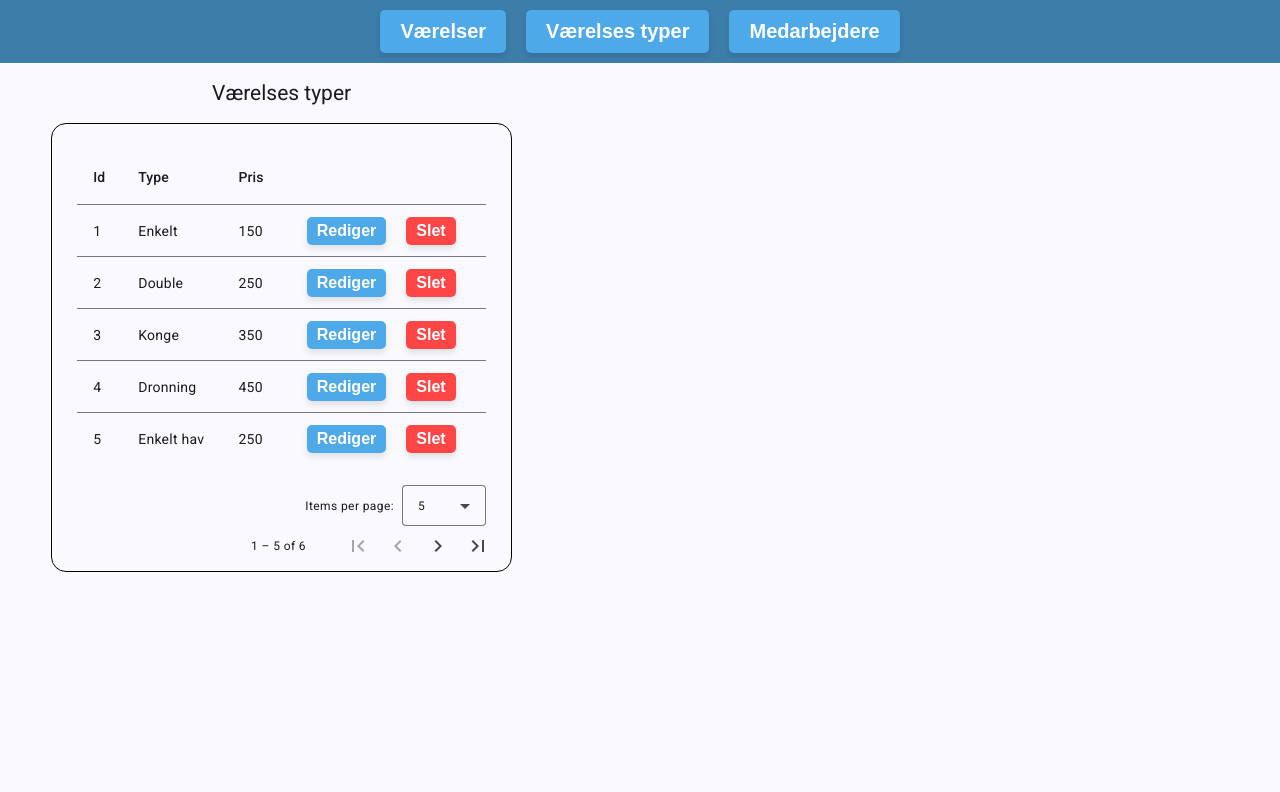
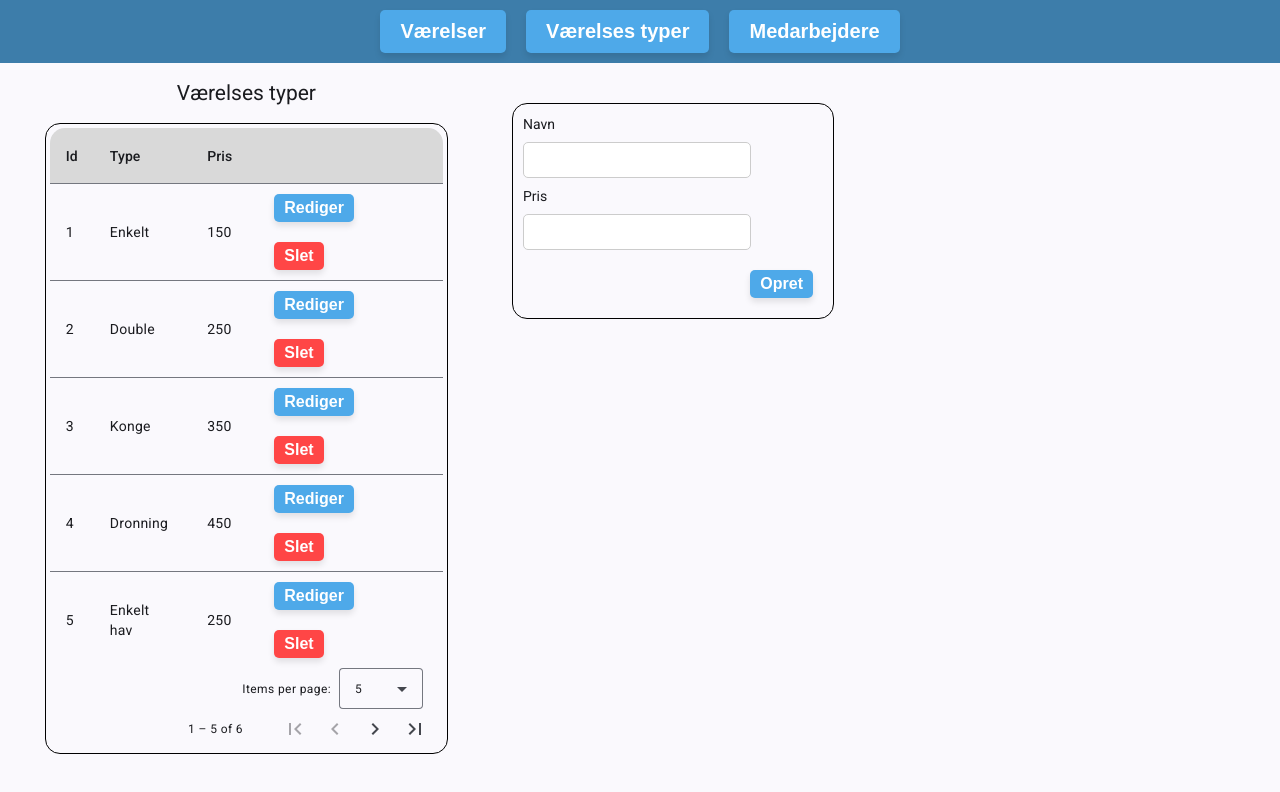
Before and after one commit to lahi1998/HotelBookingSVP, an Angular app in the folder Hotel-Angular/: page /admin/room-type in a window 1280 px wide. Shown: the top 792 px of the page. Built offline with nearby package versions, Linux system fonts and the light colour scheme.

Commit message:
mangler logik

```diff
--- a/Hotel-Angular/src/app/components/admin/admin-room-type/admin-room-type.css
+++ b/Hotel-Angular/src/app/components/admin/admin-room-type/admin-room-type.css
@@ -1,3 +1,5 @@
+/* admin table room type */
+
 h2 {
     margin-left: 10%;
     margin-top: 20px;
@@ -7,18 +9,18 @@ h2 {
 }
 
 .table-wrapper {
-    width: 40%;
+    width: 35%;
 }
 
 .table-border {
     margin-left: 10%;
     border: solid 1px black;
-    padding: 5px;
+    padding: 4px;
     border-radius: 15px;
 }
 
-table {
-    padding: 20px;
+th {
+    background-color: #D9D9D9 !important;
 }
 
 button {
@@ -40,3 +42,41 @@ button {
 .delete {
     background-color: #FF4646;
 }
+
+
+/* create type input box */
+.Create-type-box {
+    display:flex;
+    flex-direction:column;
+    gap:8px;
+    width:300px;
+    padding: 10px;
+    border: solid 1px black;
+    border-radius: 15px;
+    margin-top: 3.1%;
+    margin-left: 5%;
+
+}
+
+input {
+    padding: 8px;
+    border: 1px solid #ccc;
+    border-radius: 5px;
+    font-size: 16px;
+    width: 70%;
+}
+
+.create{
+    background-color: #4EA9E9;
+}
+
+/* page alignment */
+
+.left {
+    float: left;
+}
+
+.right {
+    float: left;
+
+}
--- a/Hotel-Angular/src/app/components/admin/admin-room-type/admin-room-type.html
+++ b/Hotel-Angular/src/app/components/admin/admin-room-type/admin-room-type.html
@@ -1,13 +1,13 @@
 <app-admin-nav></app-admin-nav>
 
-<div class="table-wrapper">
+<div class="table-wrapper left">
     <h2>Værelses typer</h2>
     <div class="table-border">
         <table mat-table [dataSource]="dataSource" class="mat-elevation-z8">
 
             <!-- Id Column -->
             <ng-container matColumnDef="id">
-                <th mat-header-cell *matHeaderCellDef> Id </th>
+                <th style="border-radius: 15px 0px 0px 0px;" mat-header-cell *matHeaderCellDef> Id </th>
                 <td mat-cell *matCellDef="let element"> {{element.id}} </td>
             </ng-container>
 
@@ -25,7 +25,7 @@
 
             <!-- Actions Column -->
             <ng-container matColumnDef="buttons">
-                <th mat-header-cell *matHeaderCellDef></th>
+                <th style="border-radius: 0px 15px 0px 0px;" mat-header-cell *matHeaderCellDef></th>
                 <td mat-cell *matCellDef="let element">
                     <button class="edit">Rediger</button>
                     <button class="delete">Slet</button>
@@ -41,3 +41,11 @@
         </mat-paginator>
     </div>
 </div>
+
+<div class="Create-type-box right">
+    <label for="roomName">Navn</label>
+    <input id="roomName" type="text">
+    <label for="roomPris">Pris</label>
+    <input id="roomPris" type="text">
+    <button class="create" type="button" style="align-self:flex-end; margin-top:12px;">Opret</button>
+</div>
```
